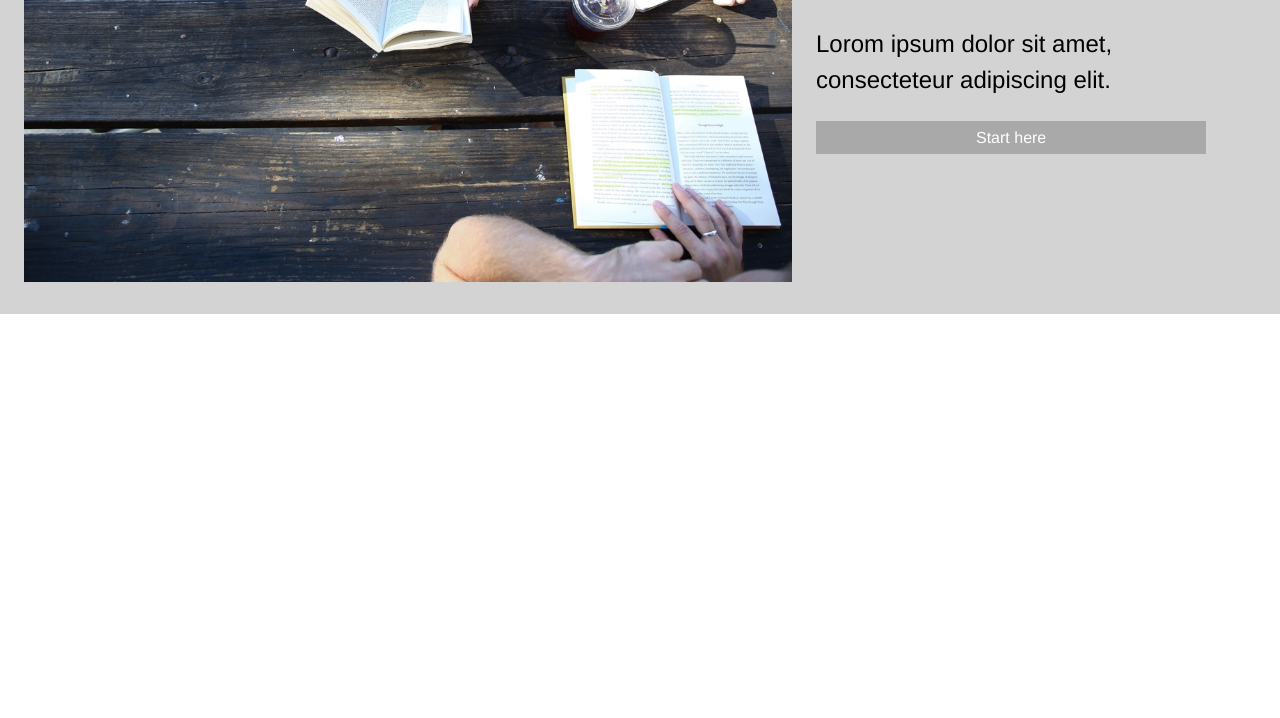
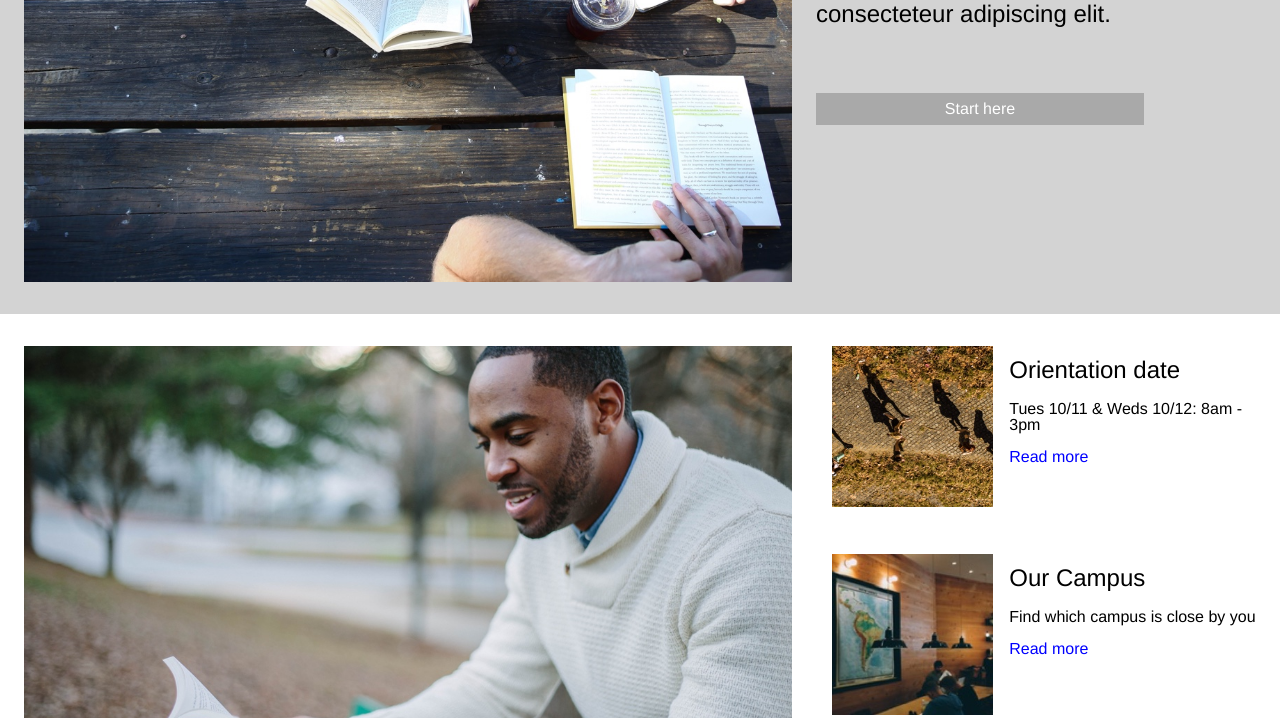
Before and after one commit to Olwah/colmaracademy, a plain HTML site: page index.html in a window 1280 px wide. Shown: the part 382-1100 px from the top of the page. Before the commit the page ends 800 px from the top, so only its background shows below. Drawn offline with Linux system fonts and the light colour scheme; files whose address does not match are found by name.

Commit message:
Add first part of main section

```diff
--- a/index.html
+++ b/index.html
@@ -3,6 +3,8 @@
   <head>
     <meta charset="utf-8">
     <title>Colmar Academy</title>
+    <link rel="shortcut icon" href="colmar-favicon.ico" type="image/x-icon">
+    <link rel="icon" href="colmar-favicon.ico" type="image/x-icon">
     <link rel="stylesheet" type="text/css" href="resources/css/reset.css">
     <link rel="stylesheet" type="text/css" href="resources/css/style.css">
   </head>
@@ -24,13 +26,48 @@
         </nav>
       </div>
     </header>
+    <!-- MAIN BANNER & CTA -->
     <section id="banner">
-      <img src="/Users/olistuart/Documents/Projects/Colmar Academy/resources/images/banner.jpg" alt="Banner Image">
+      <img src="/Users/olistuart/Documents/Projects/Colmar Academy/resources/images/banner.jpg" alt="Colmar Academy students studying">
       <div id="banner-text">
         <h1>Learn something new everyday</h1>
-        <h2>Lorom ipsum dolor sit amet,<br>consecteteur adipiscing elit.</h2>
-        <p><span class="button">Start here</span></p>
+        <h3>Lorom ipsum dolor sit amet,<br>consecteteur adipiscing elit.</h3>
+        <p class="button">Start here</p>
       </div>
     </section>
+    <main>
+      <section id="main">
+        <img src="/Users/olistuart/Documents/Projects/Colmar Academy/resources/images/information-main.jpg" alt="Student reading">
+        <h2>It doesn't hurt to keep practicing</h2>
+        <p>Curabitur aliquam diam quis tempus condimentum. Pellentesque dignissim accumsan purus. Duis porta sapien at nisl porttitor, a accumsan mauris egestas. Pellentesque iaculis dui a hendrerit sodales. Integer a dui at urna congue gravida ut sit amet diam.</p>
+        <h6>Emmanuel, Sr Strategist at Hiring.com</h6>
+      </section>
+      <aside>
+        <div class="info-snippet">
+          <img src="/Users/olistuart/Documents/Projects/Colmar Academy/resources/images/information-orientation.jpg" alt="Student orientation">
+          <div class="info-text">
+            <h3>Orientation date</h3>
+            <p>Tues 10/11 & Weds 10/12: 8am - 3pm</p>
+            <p><a href="#">Read more</a></p>
+          </div>
+        </div>
+        <div class="info-snippet">
+          <img src="/Users/olistuart/Documents/Projects/Colmar Academy/resources/images/information-campus.jpg" alt="Colmar Academy campus">
+          <div class="info-text">
+            <h3>Our Campus</h3>
+            <p>Find which campus is close by you</p>
+            <p><a href="#">Read more</a></p>
+          </div>
+        </div>
+        <div class="info-snippet info-bg">
+          <img src="/Users/olistuart/Documents/Projects/Colmar Academy/resources/images/information-guest-lecture.jpg" alt="Guest lecturer - Oliver Sack">
+          <div class="info-text">
+            <h3>Our Guest Lecture</h3>
+            <p>Join a keynote with Oliver Sack about music in medical treatment</p>
+            <p><a href="#">Read more</a></p>
+          </div>
+        </div>
+      </aside>
+    </main>
   </body>
 </html>
--- a/resources/css/style.css
+++ b/resources/css/style.css
@@ -13,17 +13,38 @@ html {
 
 /** FONT STYLES **/
 
+p {
+  font-size: 1rem;
+  line-height: 1;
+}
+
+a {
+  color: blue;
+}
+
 h1 {
   font-size: 3rem;
-  line-height: 1.5;
+  line-height: 1;
   font-weight: bold;
   padding-bottom: 2rem;
 }
 
 h2 {
+  font-size: 2rem;
+  line-height: 1;
+  font-weight: bold;
+  padding-bottom: 2rem;
+}
+
+h3 {
   font-size: 1.5rem;
-  line-height: 1.5;
+  line-height: 1.3;
   padding-bottom: 2rem;
+}
+
+h6 {
+  font-size: 0.8rem;
+  line-height: 1;
 }
 
 /** HEADER & NAV STYLES **/
@@ -94,8 +115,84 @@ nav li:last-child {
 }
 
 .button {
-  padding: 0.5rem 10rem;
+  width: 50%;
+  padding: 0.5rem 3rem;
   margin: 2rem 0;
   background-color: darkgrey;
   color: white;
+  text-align: center;
 }
+
+/** MAIN CONTENT STYLES **/
+
+main {
+
+}
+
+#main {
+  display: inline-block;
+  width: 60%;
+  height: auto;
+  float: left;
+}
+
+#main img, #main h2, #main h6, #main p {
+  width: 100%;
+  padding-left: 1.5rem;
+  padding-right: 1.5rem;
+}
+
+#main h2, #main h6 {
+  padding-bottom: 1.5rem;
+}
+
+#main img {
+  padding-top: 2rem;
+}
+
+#main img, #main p {
+  padding-bottom: 2rem;
+}
+
+/** ASIDE STYLES **/
+
+aside {
+  display: block;
+  width: 40%;
+  float: right;
+  padding-top: 1rem;
+}
+
+.info-snippet {
+  display: block;
+  width: 90%;
+  height: 12rem;
+  margin-left: 3rem;
+  margin-bottom: 1rem;
+}
+
+.info-snippet img {
+  display: inline-block;
+  float: left;
+  width: 35%;
+  height: auto;
+  padding: 1rem 1rem 0 1rem;
+}
+
+.info-text {
+  display: inline-block;
+  width: 55%;
+}
+
+.info-text h3 {
+  padding-top: 1.5rem;
+  padding-bottom: 1rem;
+}
+
+.info-text p {
+  padding-bottom: 1rem;
+}
+
+.info-bg {
+  background-color: darkgrey;
+}
```
Also changed, not shown: colmar-favicon.ico (added), resources/images/ic-logo.png (added).
